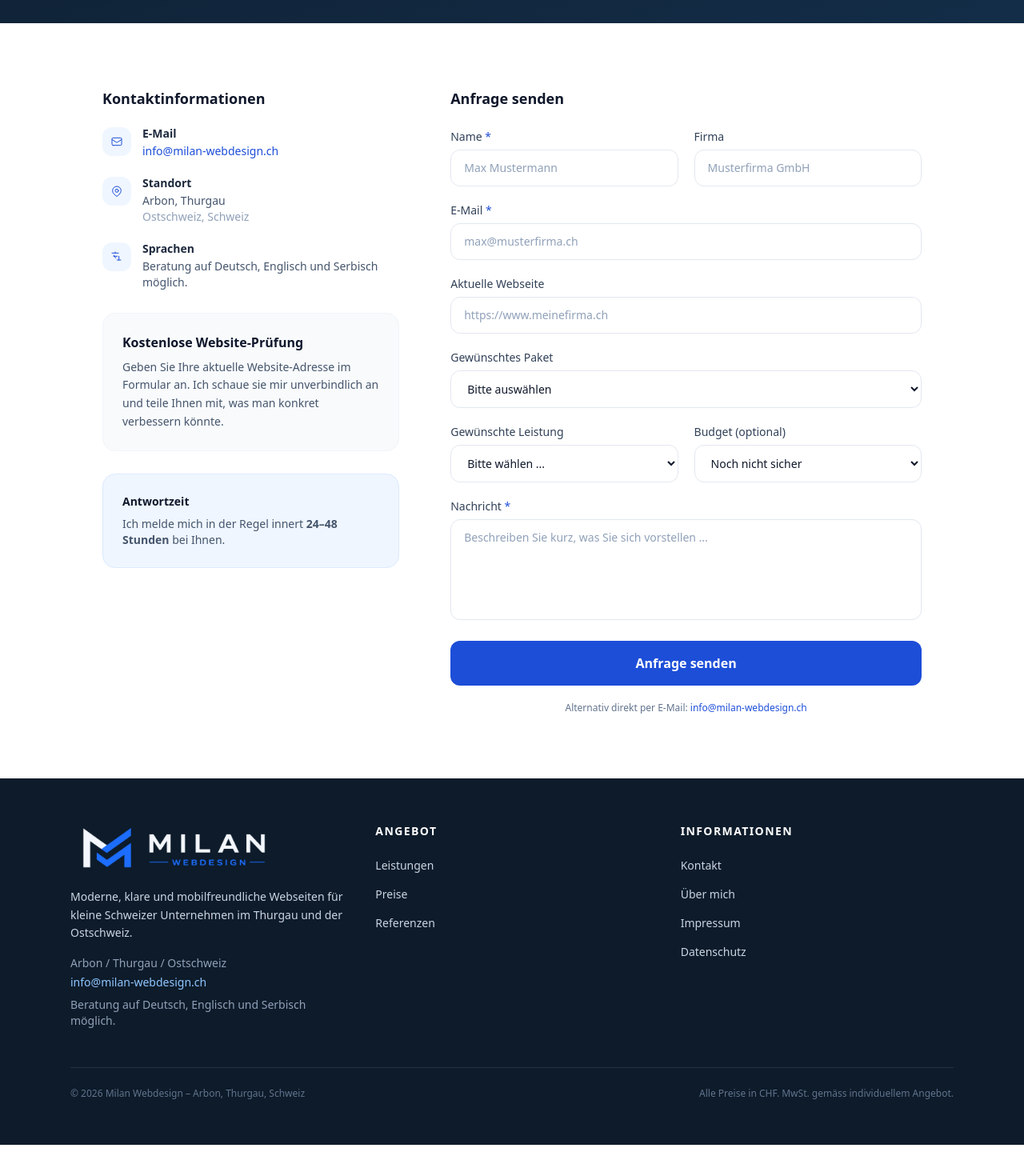
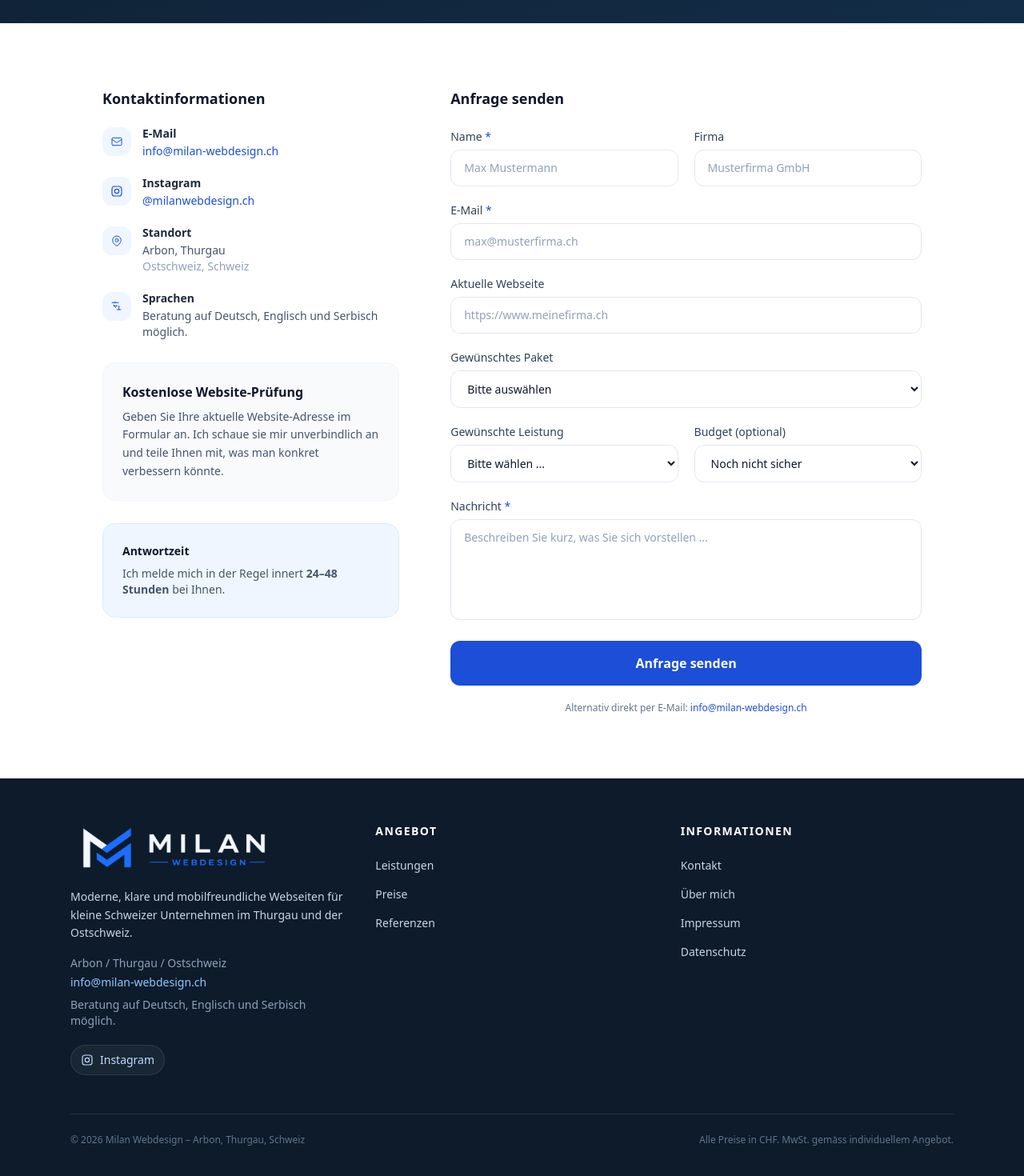
Before and after one commit to mljanko/milan-webdesign, a Next.js app: page /kontakt in a window 1280 px wide. Shown: the part 442-1912 px from the top of the page at 80% size. Before the commit the page ends 1873 px from the top, so only its background shows below. Built offline with nearby package versions, Linux system fonts and the light colour scheme.

Commit message:
Add Instagram social links

```diff
--- a/src/app/kontakt/page.tsx
+++ b/src/app/kontakt/page.tsx
@@ -1,6 +1,9 @@
 import type { Metadata } from "next";
 import ContactForm from "@/components/ContactForm";
+import InstagramIcon from "@/components/InstagramIcon";
 import { getPackageOptionByParam } from "@/lib/contact-packages";
+
+const instagramUrl = "https://www.instagram.com/milanwebdesign.ch";
 
 export const metadata: Metadata = {
   title: "Kontakt – Kostenlose Website-Prüfung anfragen",
@@ -88,6 +91,24 @@ export default async function KontaktPage({ searchParams }: KontaktPageProps) {
                         className="text-accent hover:underline"
                       >
                         info@milan-webdesign.ch
+                      </a>
+                    </div>
+                  </div>
+                  <div className="flex items-start gap-3.5">
+                    <div className="w-9 h-9 bg-blue-50 rounded-xl shrink-0 flex items-center justify-center mt-0.5">
+                      <InstagramIcon className="w-4 h-4 text-accent" />
+                    </div>
+                    <div>
+                      <div className="font-semibold text-slate-800 mb-0.5">
+                        Instagram
+                      </div>
+                      <a
+                        href={instagramUrl}
+                        target="_blank"
+                        rel="noopener noreferrer"
+                        className="text-accent hover:underline"
+                      >
+                        @milanwebdesign.ch
                       </a>
                     </div>
                   </div>
--- a/src/app/ueber-mich/page.tsx
+++ b/src/app/ueber-mich/page.tsx
@@ -1,8 +1,11 @@
 import type { Metadata } from "next";
 import Image from "next/image";
 import Link from "next/link";
+import InstagramIcon from "@/components/InstagramIcon";
 import SectionTitle from "@/components/SectionTitle";
 import CTASection from "@/components/CTASection";
+
+const instagramUrl = "https://www.instagram.com/milanwebdesign.ch";
 
 export const metadata: Metadata = {
   title: "Über mich – Webdesigner in Arbon & Thurgau",
@@ -200,6 +203,18 @@ export default function UeberMichPage() {
                   </dd>
                 </div>
               </dl>
+              <a
+                href={instagramUrl}
+                target="_blank"
+                rel="noopener noreferrer"
+                className="mt-6 flex items-start gap-2 rounded-xl border border-blue-100 bg-white px-4 py-3 text-sm font-medium leading-relaxed text-accent transition-colors hover:border-blue-200 hover:bg-blue-50 hover:text-accent-dark"
+              >
+                <InstagramIcon className="mt-0.5 h-4 w-4 shrink-0" />
+                <span>
+                  Folge Milan Webdesign auf Instagram für Website-Tipps und
+                  Einblicke.
+                </span>
+              </a>
             </div>
           </div>
 
--- a/src/components/Footer.tsx
+++ b/src/components/Footer.tsx
@@ -1,5 +1,8 @@
 import Image from "next/image";
 import Link from "next/link";
+import InstagramIcon from "@/components/InstagramIcon";
+
+const instagramUrl = "https://www.instagram.com/milanwebdesign.ch";
 
 const angebotLinks = [
   { href: "/leistungen", label: "Leistungen" },
@@ -51,6 +54,16 @@ export default function Footer() {
                 Beratung auf Deutsch, Englisch und Serbisch möglich.
               </p>
             </address>
+            <a
+              href={instagramUrl}
+              target="_blank"
+              rel="noopener noreferrer"
+              aria-label="Milan Webdesign auf Instagram"
+              className="mt-5 inline-flex items-center gap-2 rounded-full border border-white/10 bg-white/5 px-3 py-2 text-sm font-medium text-blue-200 transition-colors hover:border-blue-300/40 hover:bg-white/10 hover:text-white"
+            >
+              <InstagramIcon className="h-4 w-4" />
+              <span>Instagram</span>
+            </a>
           </div>
 
           <div>
--- /dev/null
+++ b/src/components/InstagramIcon.tsx
@@ -0,0 +1,24 @@
+type InstagramIconProps = {
+  className?: string;
+};
+
+export default function InstagramIcon({
+  className = "h-5 w-5",
+}: InstagramIconProps) {
+  return (
+    <svg
+      className={className}
+      viewBox="0 0 24 24"
+      fill="none"
+      stroke="currentColor"
+      strokeWidth={1.8}
+      strokeLinecap="round"
+      strokeLinejoin="round"
+      aria-hidden="true"
+    >
+      <rect x="3" y="3" width="18" height="18" rx="5" />
+      <circle cx="12" cy="12" r="4" />
+      <circle cx="17.5" cy="6.5" r="0.75" fill="currentColor" stroke="none" />
+    </svg>
+  );
+}
```
